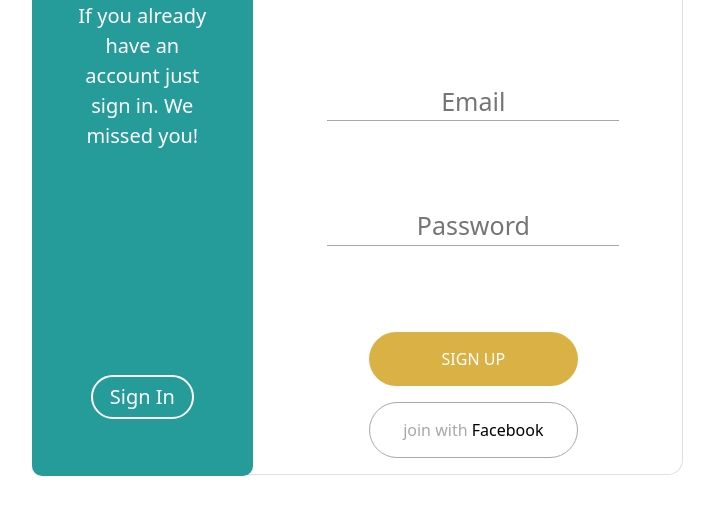
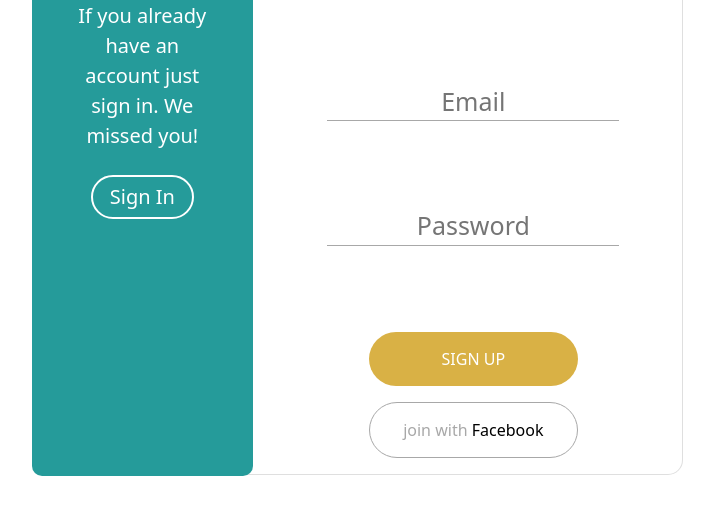
Before and after one commit to Vasliddin94/Homework4.6, a plain HTML site: page index.html in a window 1280 px wide. Shown: the part 255-770 px from the top of the page, without its empty margins (277-991 px from the left). Drawn offline with Linux system fonts and the light colour scheme.

Commit message:
sadasdads

```diff
--- a/css/style.css
+++ b/css/style.css
@@ -61,7 +61,7 @@
 }
 
 .left button{
-  margin-top: 200px;
+  margin-top: 1,7vh;
   font-size: 20px;
   background-color: transparent;
   font-weight: 500;
--- a/index.html
+++ b/index.html
@@ -2,7 +2,6 @@
 <html lang="en" dir="ltr">
   <head>
     <meta charset="utf-8">
-    <meta name="viewport" content="width=device-width, initial-scale=1.0">
     <link rel="stylesheet" href="css/bootstrap.css">
     <link rel="stylesheet" href="css/style.css">
     <title></title>
```
